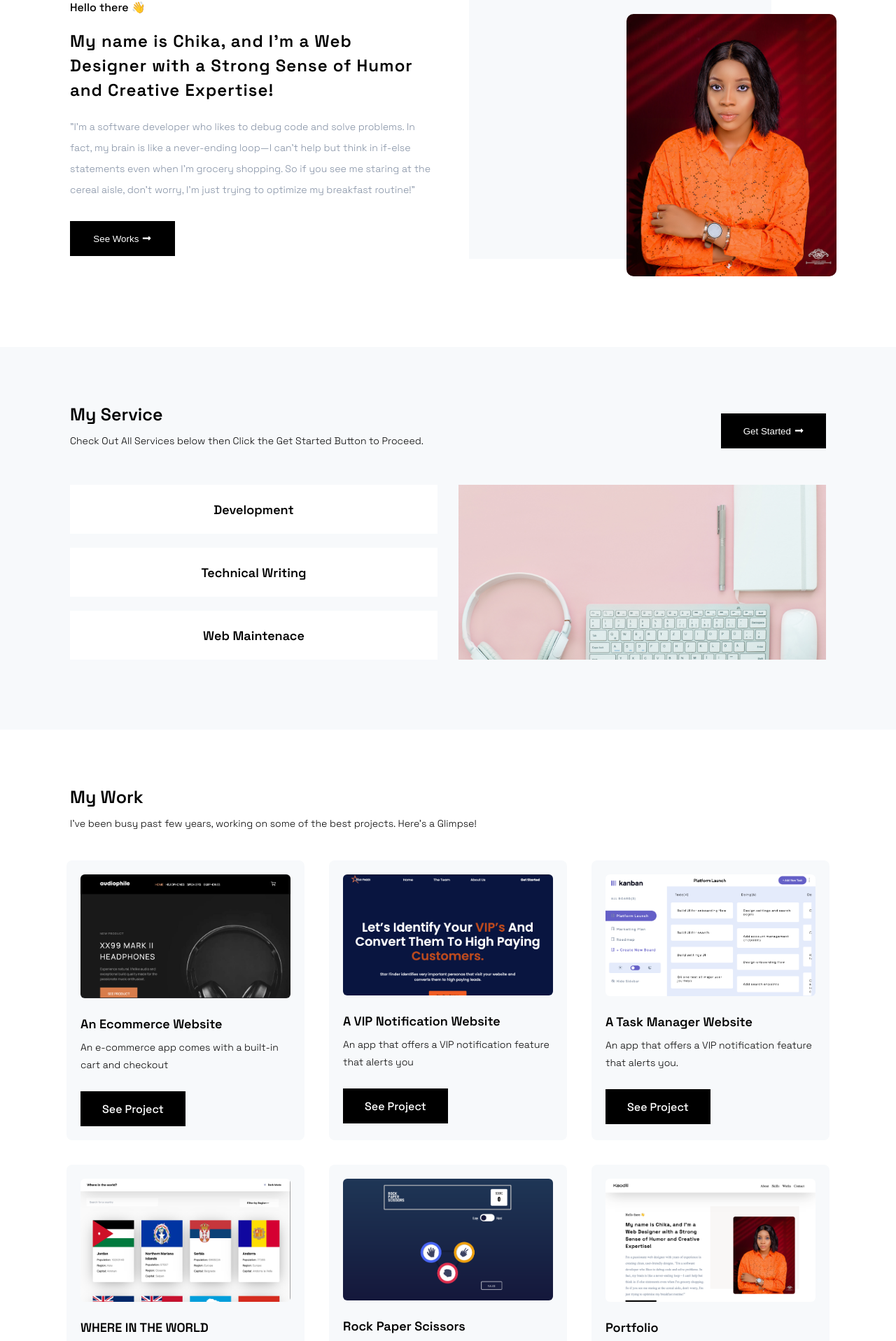
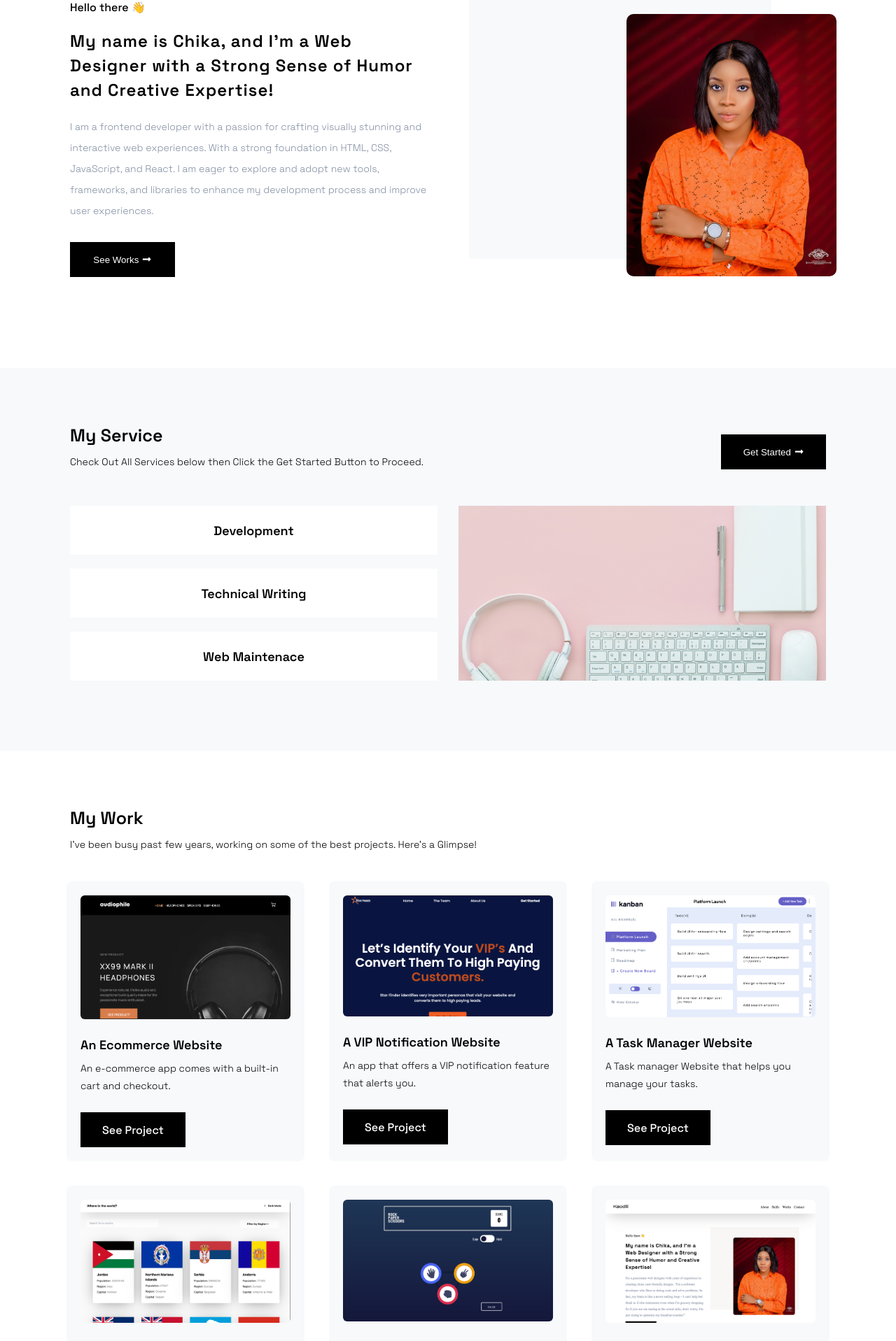
Before and after one commit to Kaodily/Portfolio, a React (Vite) app: page / in a window 1280 px wide. Shown: the part 200-2117 px from the top of the page at 70% size. Built offline with nearby package versions, Linux system fonts and the light colour scheme; a web font is replaced by a local one.

Commit message:
made changes to app

```diff
--- a/src/components/home/About.jsx
+++ b/src/components/home/About.jsx
@@ -12,17 +12,17 @@ const About = () => {
           and Creative Expertise!
         </h1>
         <p className="about">
-          "I'm a software developer who likes to debug code and solve problems.
-          In fact, my brain is like a never-ending loop—I can't help but think
-          in if-else statements even when I'm grocery shopping. So if you see me
-          staring at the cereal aisle, don't worry, I'm just trying to optimize
-          my breakfast routine!"
+          I am a frontend developer with a passion for crafting visually
+          stunning and interactive web experiences. With a strong foundation in
+          HTML, CSS, JavaScript, and React. I am eager to explore and
+          adopt new tools, frameworks, and libraries to enhance my development
+          process and improve user experiences.
         </p>
         <Button content={"See Works"} link={"#works"} />
       </div>
       <div className="square_background">
         <div className="hero_img">
-          <img src={hero} alt="hero image" />
+          <img src={hero} alt="hero image" loading="lazy" />
         </div>
       </div>
     </AboutWrapper>
--- a/src/components/home/Contact.jsx
+++ b/src/components/home/Contact.jsx
@@ -12,7 +12,7 @@ const Contact = () => {
       </div>
       <div>
         <h3>Work With Me!</h3>
-        <p>Let's Connect and Discuss your Web Design Project Today!</p>
+        <p>Let's Connect and Discuss your Web Development Project Today!</p>
         <Form />
       </div>
     </ContactWrapper>
--- a/src/components/home/projects/Projects.jsx
+++ b/src/components/home/projects/Projects.jsx
@@ -23,7 +23,7 @@ const Projects = () => {
           name={"An Ecommerce Website"}
           live={"https://audiophile-kaodily.netlify.app/"}
           description={
-            "An e-commerce app comes with a built-in cart and checkout"
+            "An e-commerce app comes with a built-in cart and checkout."
           }
         />
         <Project
@@ -31,7 +31,7 @@ const Projects = () => {
           name={"A VIP Notification Website"}
           live={"https://starfinder.dev/"}
           description={
-            "An app that offers a VIP notification feature that alerts you   "
+            "An app that offers a VIP notification feature that alerts you. "
           }
         />
         <Project
@@ -39,15 +39,15 @@ const Projects = () => {
           name={"A Task Manager Website"}
           live={"https://task-manager-kaodily.netlify.app/"}
           description={
-            "An app that offers a VIP notification feature that alerts you. "
+            "A Task manager Website that helps you manage your tasks. "
           }
         />
         <Project
           image={country}
-          name={"WHERE IN THE WORLD"}
+          name={"Find Country Website"}
           live={"https://rest-api-kaodily.netlify.app/"}
           description={
-            "This app provides details about all the countries in the world,"
+            "This app provides details about all the countries in the world, population and flags."
           }
         />
         <Project
@@ -55,15 +55,15 @@ const Projects = () => {
           name={"Rock Paper Scissors"}
           live={"https://rock-paper-scissors-kaodily.netlify.app"}
           description={
-            "This app provides details about all the countries in the world"
+            "A rock paper and scissors game website with an extra spice to it."
           }
         />
         <Project
           image={portfolio}
-          name={"Portfolio"}
+          name={"Portfolio Website"}
           live={"https://kaodili.netlify.app"}
           description={
-            "This app provides details about all the countries in the world"
+            "A portfolio website to showcase the work and service of a frontend developer"
           }
         />
       </div>
```
